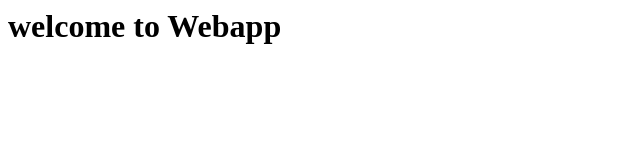
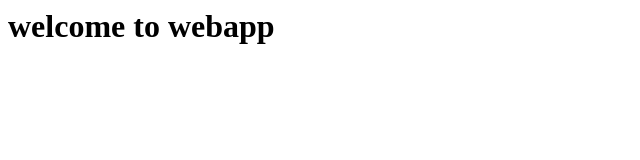
Before and after one commit to pratiksnarkhede/GithubAction_test, a plain HTML site: page index.html in a window 1280 px wide. Shown: the full height of the page, 0-640 px from the left. Drawn offline with Linux system fonts and the light colour scheme.

Commit message:
Update index.html

```diff
--- a/index.html
+++ b/index.html
@@ -1 +1 @@
-<h1> welcome to Webapp </h1>
+<h1> welcome to webapp </h1>
```
